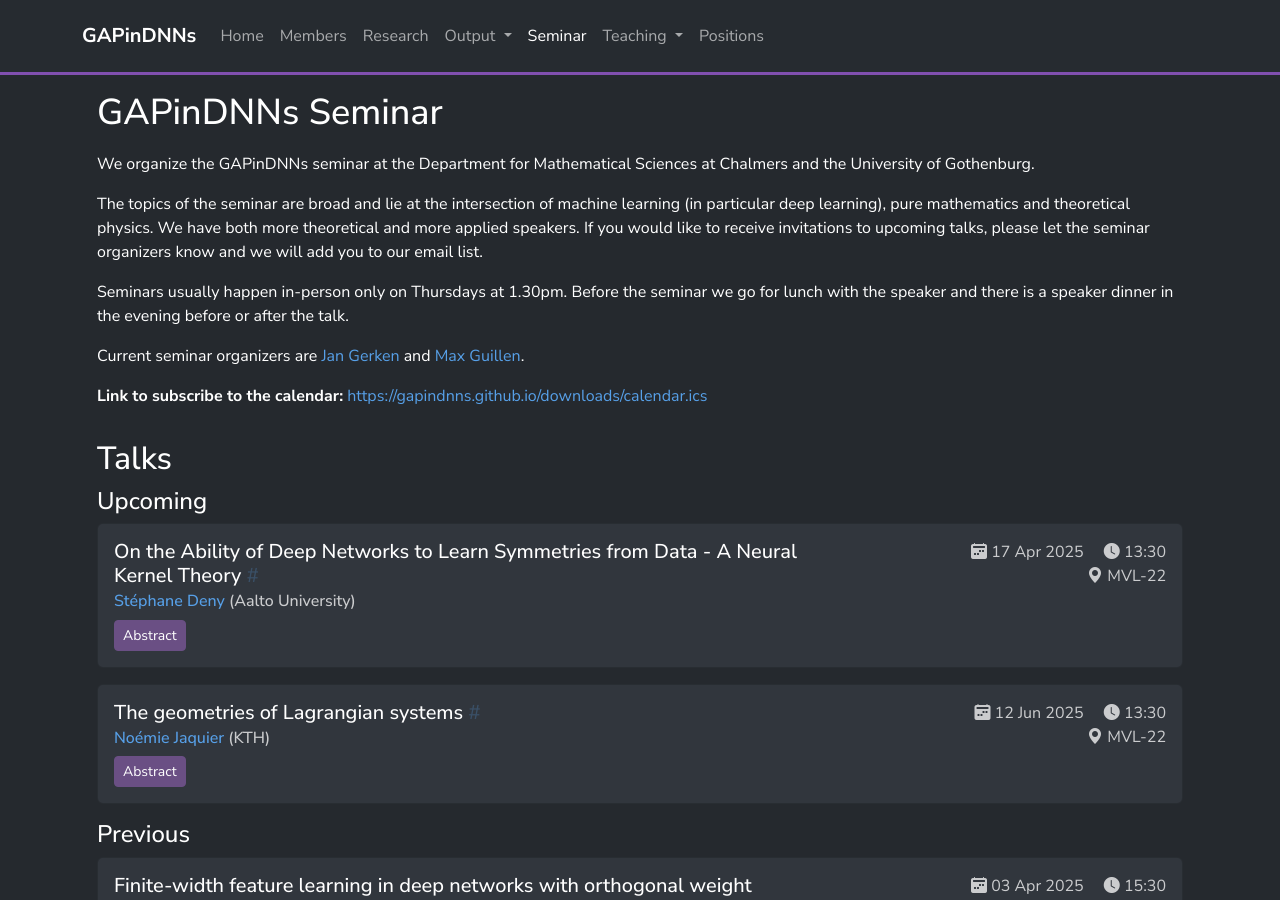
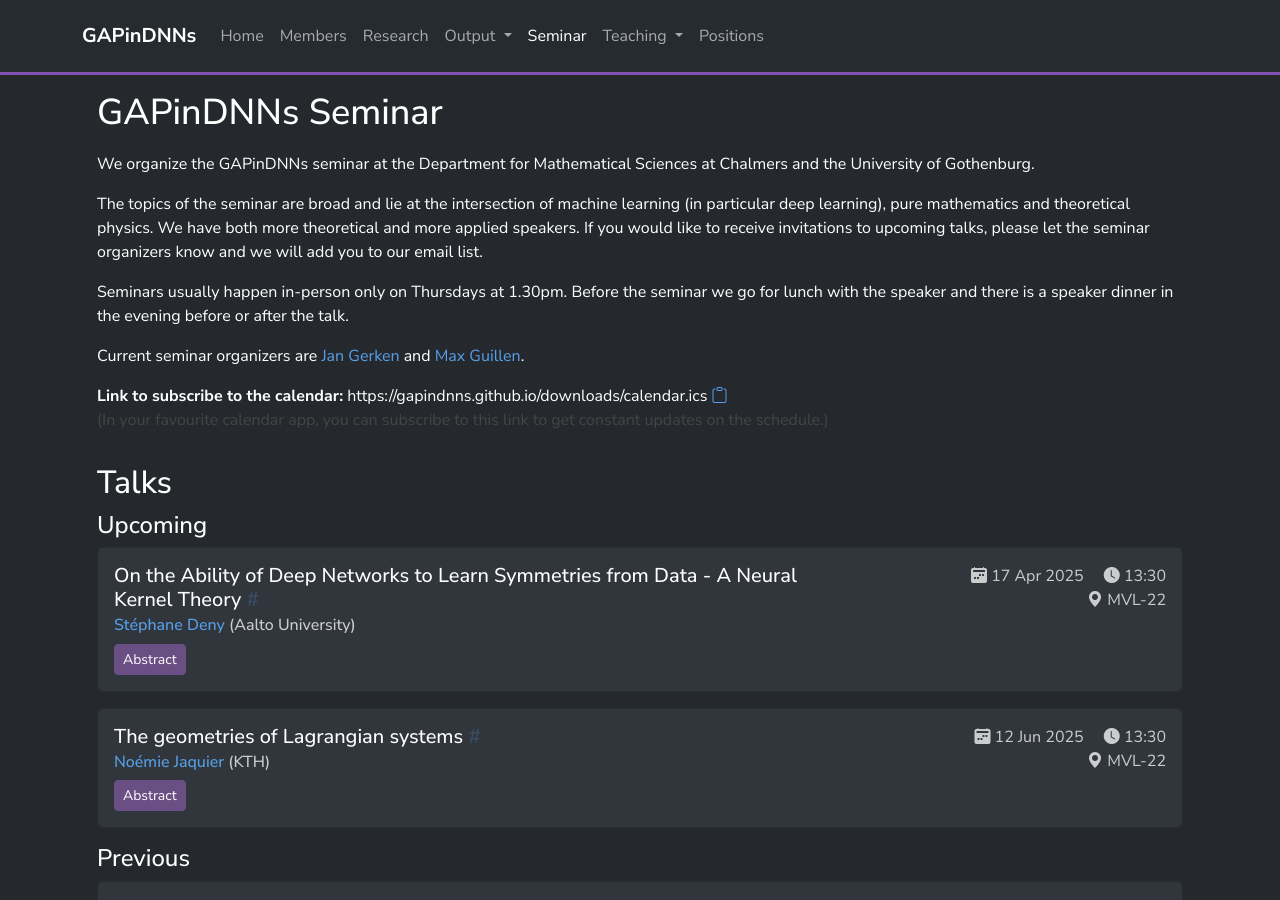
Before and after one commit to GAPinDNNs/gapindnns.github.io, a Jekyll site: the page built from _pages/seminar.md, in a window 1280 px wide and 900 px high. Built offline with Jekyll 4.4.1, drawn with Linux system fonts in a browser that asks for light colours; nearby versions of some CDN libraries; some of the changed lines change nothing that is shown.

Commit message:
Added copy-to-clipboard functionality for calendar link

```diff
--- a/_pages/seminar.md
+++ b/_pages/seminar.md
@@ -12,4 +12,5 @@
 Current seminar organizers are [Jan Gerken](/members/Jan_Gerken) and [Max
 Guillen](/members/Max_Guillen).
 
-**Link to subscribe to the calendar:** [https://gapindnns.github.io/downloads/calendar.ics](https://gapindnns.github.io/downloads/calendar.ics)
+**Link to subscribe to the calendar:** https://gapindnns.github.io/downloads/calendar.ics <a href="https://gapindnns.github.io/downloads/calendar.ics" class="copyable"><i class="bi bi-clipboard"></i></a>
+<span class="text-secondary">(In your favourite calendar app, you can subscribe to this link to get constant updates on the schedule.)</span>
--- a/assets/js/main.js
+++ b/assets/js/main.js
@@ -4,5 +4,26 @@
 const popoverTriggerList = document.querySelectorAll('[data-bs-toggle="popover"]')
 const popoverList = [...popoverTriggerList].map(popoverTriggerEl => new bootstrap.Popover(popoverTriggerEl))
 
+
+function copyLinkToClipboard(linkElement) {
+    // Copy the href attribute of the link element
+    navigator.clipboard.writeText(linkElement.href)
+        .then(() => {
+            // Alert the copied link
+            alert("Copied the link: " + linkElement.href);
+        })
+        .catch(err => {
+            console.error('Failed to copy: ', err);
+        });
+}
+
+document.querySelectorAll('.copyable').forEach(linkElement => {
+    linkElement.addEventListener('click', (event) => {
+        event.preventDefault();
+        copyLinkToClipboard(linkElement);
+    });
+});
+
+
 tdr.cut_off_news();
 tdr.insert_upcoming_and_previous_headings();
```
